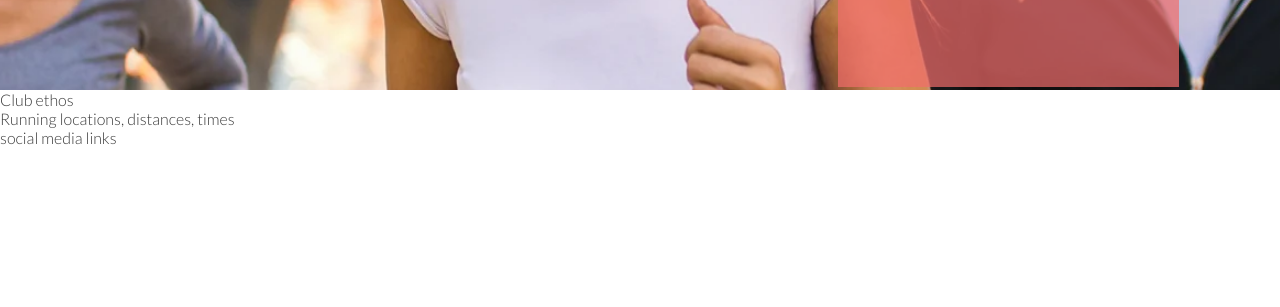
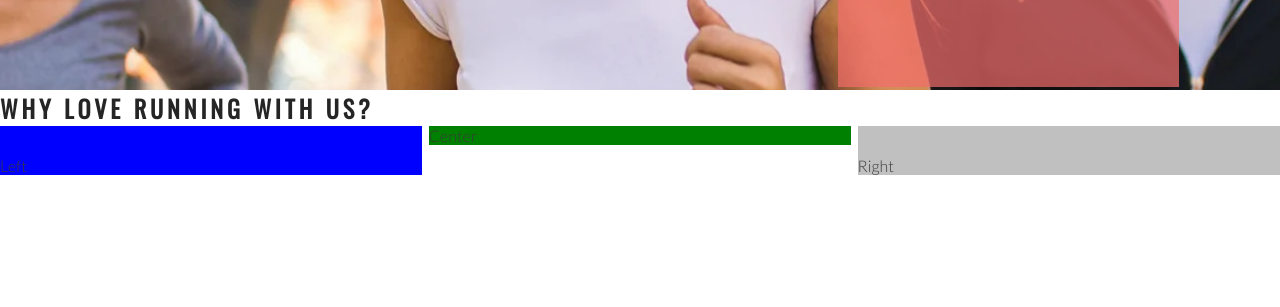
Before and after one commit to Mabdillahi88/Love-running, a plain HTML site: page index.html in a window 1280 px wide. Shown: the part 645-952 px from the top of the page. Before the commit the page ends 800 px from the top, so only its background shows below. Drawn offline with nearby package versions, Linux system fonts and the light colour scheme.

Commit message:
add club-ethos to homepasge

```diff
--- a/assests/css/style.css
+++ b/assests/css/style.css
@@ -21,6 +21,7 @@ h1,h2 {
 #logo {
         float: left;
         font-size: 280%;
+        margin-left: 30px;
 }
 
 #menu {
@@ -97,3 +98,27 @@ h1,h2 {
 
         }
 }
+
+#club-ethos {
+                height: 600px;
+}
+
+#left-about {
+                padding-top: 30px;
+                width: 33%;
+                float: left;
+                background-color: blue;
+}
+
+#right-about {
+        padding-top: 30px;
+        width: 33%;
+        float: right;
+        background-color: silver;
+}
+
+#center-about {
+
+        width: 33%;
+        margin: 0 auto;
+        background-color: green;
--- a/index.html
+++ b/index.html
@@ -39,7 +39,12 @@
 
         </div>
     </section>
-    <section> Club ethos </section>
+    <section id="club-ethos">
+        <h1>Why Love Running With Us?</h1>
+        <div id="left-about">Left</div>
+        <div><div id="right-about">Right</div></div>
+        <div><div id="center-about">Center</div></div>
+    </section>
     <section> Running locations, distances, times </section>
     <footer> social media links </footer>
 
```
